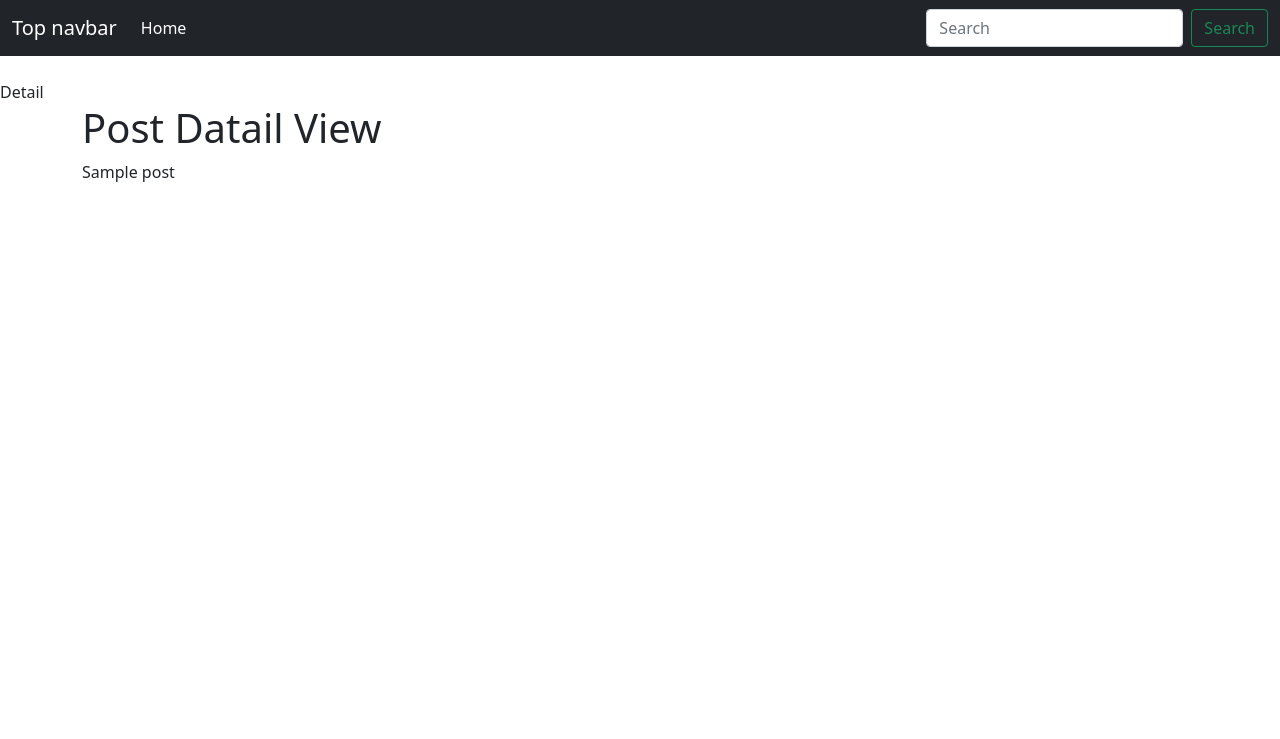
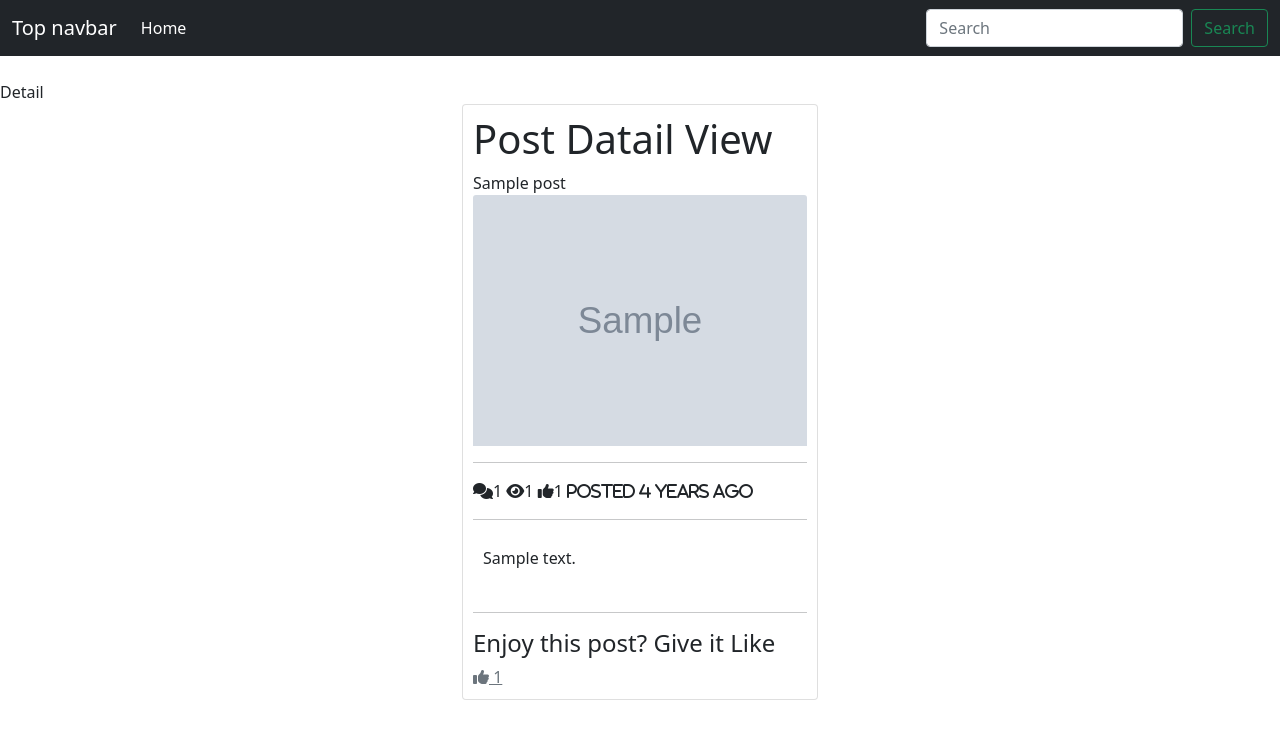
Before and after one commit to MosqueraP/Blog, a Django app: a page that uses templates/posts/post_detail.html in a window 1280 px wide. Shown: the top 739 px of the page. Run offline with Django 5.2, Linux system fonts and the light colour scheme; tables that the repository leaves empty hold one stand-in row (values such as "Sample post"); grey boxes marked "Sample" are stand-in pictures; some libraries are stand-ins or nearby versions.

Commit message:
agragar icono en vista post detail, para comenrtarios, vistas, y conteo de comentarios

```diff
--- a/templates/posts/post_detail.html
+++ b/templates/posts/post_detail.html
@@ -3,8 +3,41 @@
 {% block content %}
 Detail
 <div class="container">
-    <h1>Post Datail View</h1>
-    {{ object.title }}
-</div>
+
+    <div class="row">
+        <div class="col-4 offset-4">
+            <div class="card" style="padding: 10px; ">
+                <h1>Post Datail View</h1>
+                {{ object.title }}
+                <img src="{{ object.image.url }}" class="card-img-top" alt="..." />
+
+                <hr>
+
+                <div>
+                    <span><i class="fas fa-comments ml-2"></i>{{ object.get_comment_count}}</span>
+                    <span><i class="fas fa-eye ml-2"></i>{{ object.get_view_count}}</span>
+                    <span><i class="fas fa-thumbs-up ml-2"> </i>{{object.get_like_count}}</span>
+                    <span class="fas fa-right"> Posted {{ object.publish_date|timesince }} ago</span>
+                </div>
+
+                <hr>
+
+                <div style="padding: 10px;">
+                    <p>{{ object.content }}</p>
+                </div>
+
+                <hr>
+
+                <div>
+                    <h4>Enjoy this post? Give it Like</h4>
+
+                    <a class="text-muted" href="#">
+                        <i class="fa-solid fa-thumbs-up"></i>
+                        {{ object.get_like_count }}
+                    </a>
+                </div>
+            </div>
+        </div>
+    </div>
 
 {% endblock %}
```
